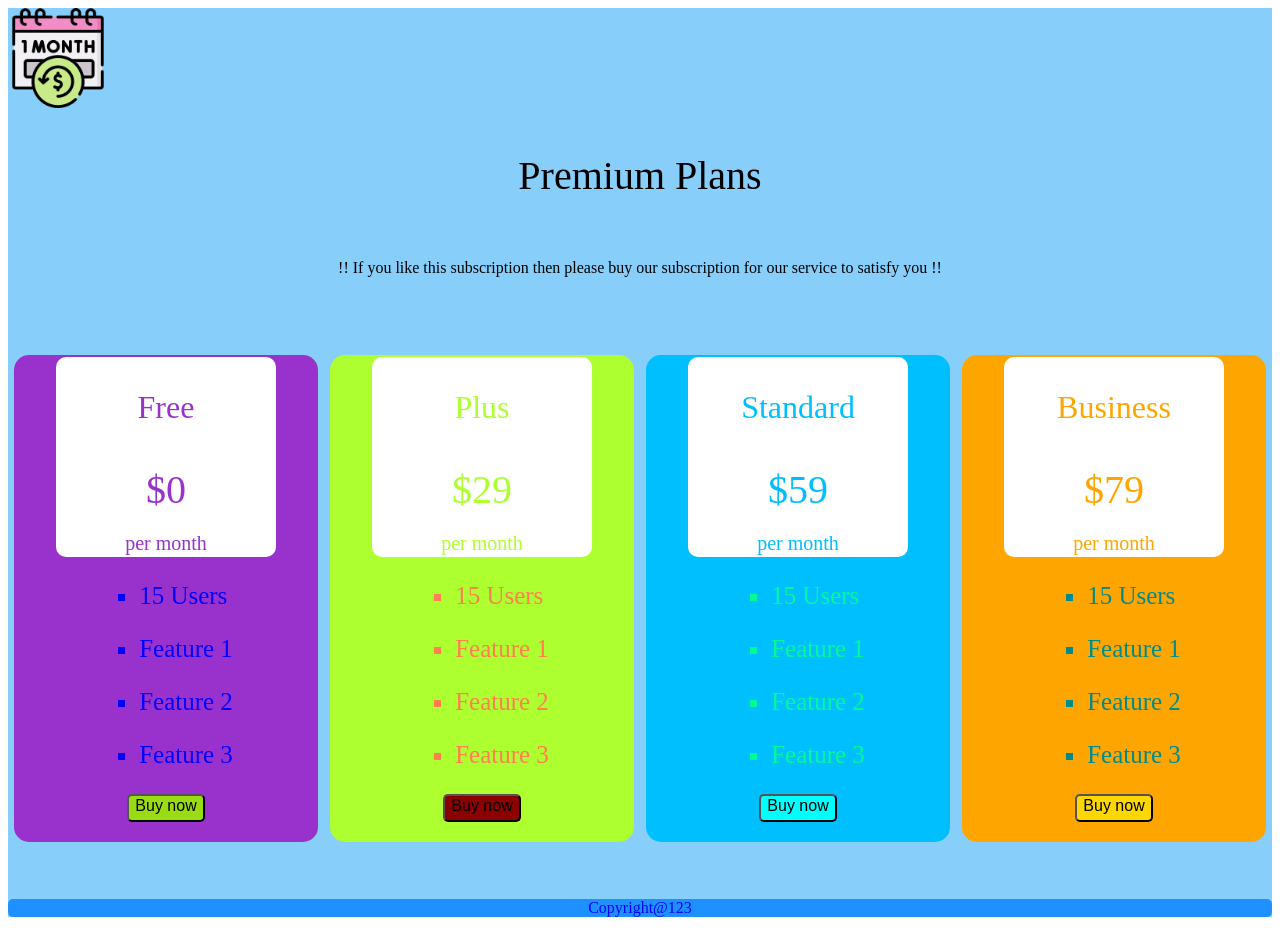
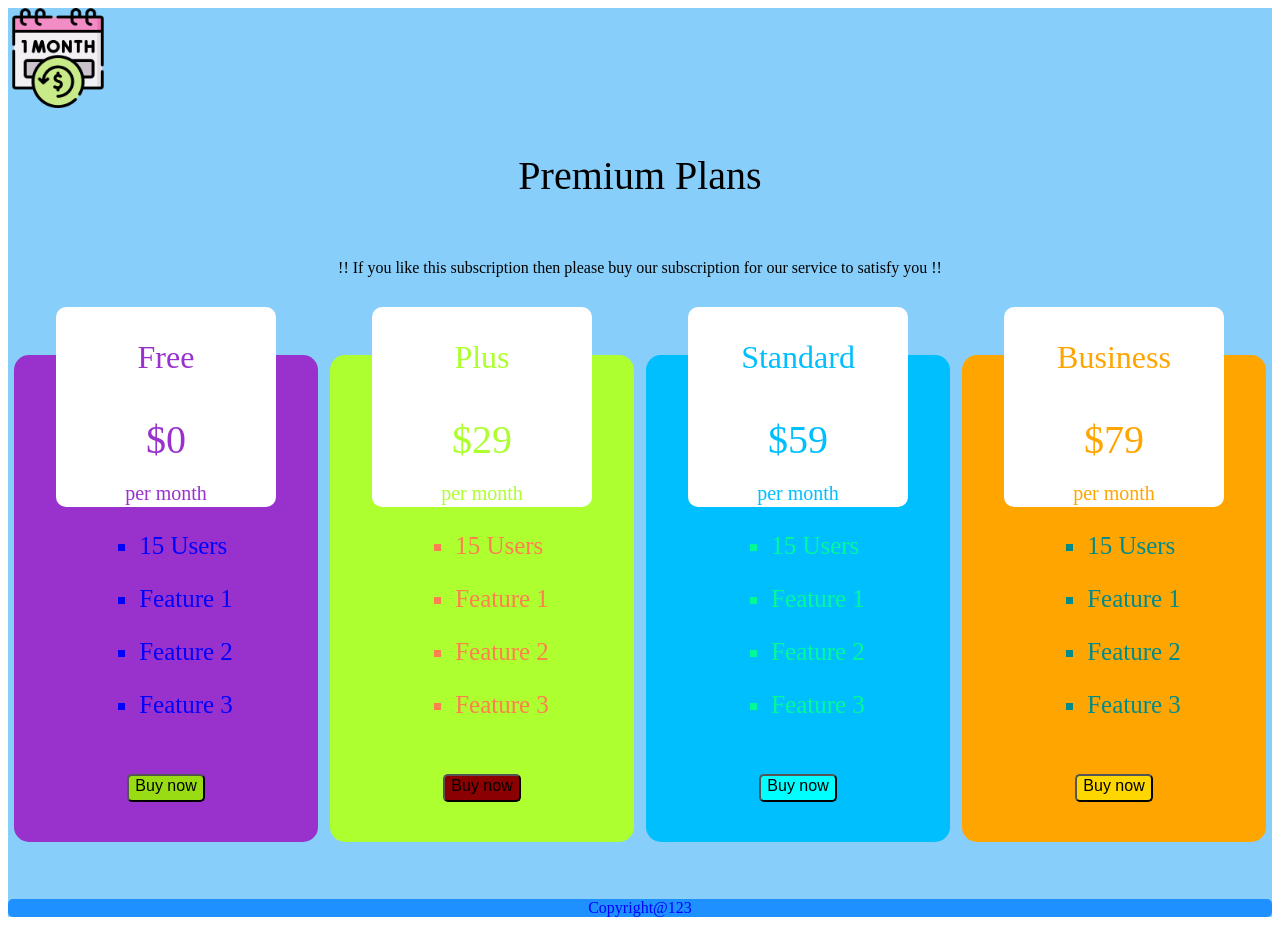
Before and after one commit to saurabh09-tech/frontend, a plain HTML site: page html project/index1.html in a window 1280 px wide. Drawn offline with Linux system fonts and the light colour scheme.

Commit message:
code of new task

```diff
--- a/html project/style.css
+++ b/html project/style.css
@@ -39,7 +39,8 @@
  .header1 p{
    color:black;
    text-align: center;
-   padding: 20px;
+   margin-top: 20px;
+   padding:20px;
  }
  .top {
    background-color: white;
@@ -47,6 +48,7 @@
    width:220px;
    border-radius: 10px;
    text-align: center;
+   margin-top: -50px;
 
 
  }
@@ -84,6 +86,7 @@
     border-radius: 5px;
     background-color:rgb(153, 220, 20);
     font-size: medium;
+    margin-top: 30px;
 
 
  }
@@ -126,6 +129,7 @@
    width:220px;
    border-radius: 10px;
    text-align: center;
+   margin-top: -50px;
  }
  .title1 {
    font-size: xx-large;
@@ -157,6 +161,7 @@
    border-radius: 5px;
    background-color:darkred;
    font-size: medium;
+   margin-top: 30px;
 
 
 }
@@ -181,6 +186,7 @@
    width:220px;
    border-radius: 10px;
    text-align: center;
+   margin-top: -50px;
  }
  .title2 {
    font-size: xx-large;
@@ -204,6 +210,7 @@
    list-style-type:square;
    color:mediumspringgreen;
    font-size: 25px;
+   margin-top: 20px;
 
  }
  .three button {
@@ -212,6 +219,7 @@
    border-radius: 5px;
    background-color:cyan;
    font-size: medium;
+   margin-top: 30px;
 
 
 }
@@ -234,6 +242,7 @@
    width:220px;
    border-radius: 10px;
    text-align: center;
+   margin-top: -50px;
 
  }
  .title3 {
@@ -266,6 +275,7 @@
    border-radius: 5px;
    background-color:gold;
    font-size: medium;
+   margin-top: 30px;
 
 
 }
```
